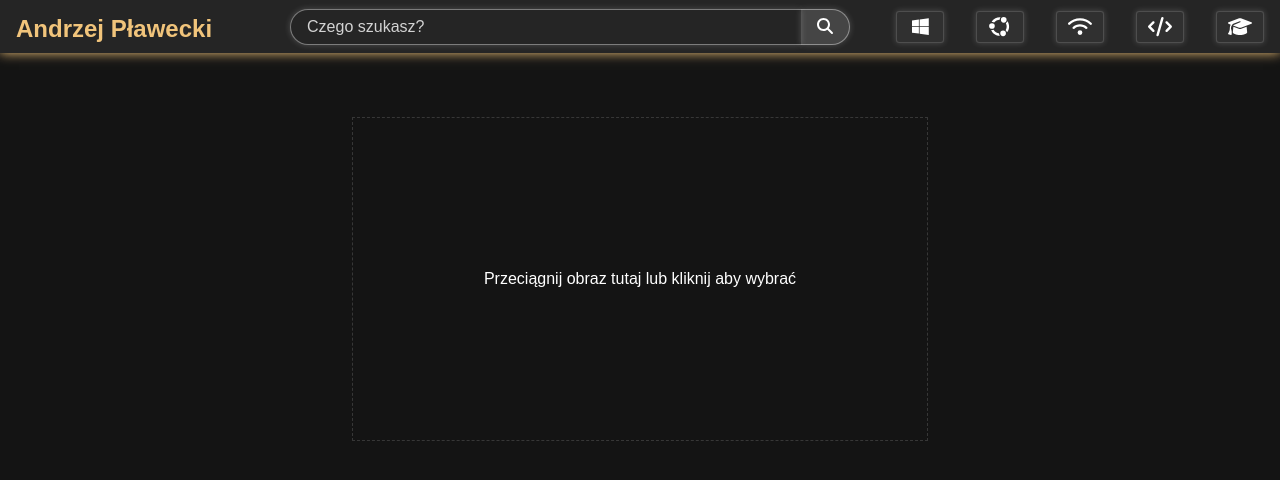
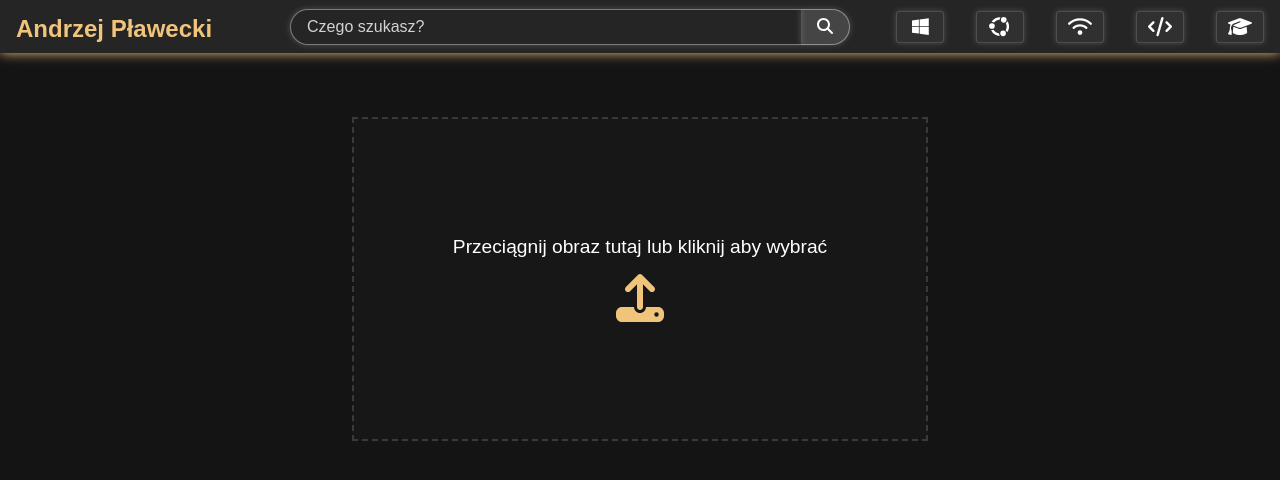
Before and after one commit to viventer/andrew-ponad-frontend, a React (Vite) app: page /post/create in a window 1280 px wide. Shown: the top 480 px of the page. Built offline with nearby package versions, Linux system fonts and the light colour scheme.

Commit message:
Made dropzone work

```diff
--- /dev/null
+++ b/src/views/global/components/ErrorWindow.jsx
@@ -0,0 +1,9 @@
+import { StyledErrorWindow } from "../styles/ErrorWindow.styled";
+
+export default function ErrorWindow({ message }) {
+  return (
+    <StyledErrorWindow className="flex flex-center">
+      <p>{message}</p>
+    </StyledErrorWindow>
+  );
+}
--- /dev/null
+++ b/src/views/global/styles/ErrorWindow.styled.js
@@ -0,0 +1,11 @@
+import styled from "styled-components";
+
+export const StyledErrorWindow = styled.section`
+  padding: 1.5rem;
+  margin: 1rem;
+  font-size: 1.2rem;
+  background-color: rgba(255, 0, 0, 0.1);
+  border-radius: 0.2rem;
+  border: 0.1rem solid rgba(255, 0, 0, 0.2);
+  font-weight: 500;
+`;
--- a/src/views/global/styles/GlobalStyles.js
+++ b/src/views/global/styles/GlobalStyles.js
@@ -24,6 +24,15 @@ export const GlobalStyles = createGlobalStyle`
     display: flex;
   }
 
+  .flex-column {
+    flex-direction: column;
+  }
+
+  .flex-center {
+    align-items: center;
+    justify-content: center;
+  }
+
   .reactRouterLink {
     color: white;
     text-decoration: none;
--- a/src/views/post/components/ImageDropzone.jsx
+++ b/src/views/post/components/ImageDropzone.jsx
@@ -1,18 +1,43 @@
 import { useDropzone } from "react-dropzone";
 
 import { StyledImageDropzone } from "../styles/PostEditor.styled";
+import { FontAwesomeIcon } from "@fortawesome/react-fontawesome";
+import { faUpload } from "@fortawesome/free-solid-svg-icons";
+import { useEffect, useState } from "react";
+import ErrorWindow from "../../global/components/ErrorWindow";
 
-export default function ImageDropzone() {
+export default function ImageDropzone({ fileUrl, setFileUrl }) {
+  const [uploadError, setUploadError] = useState("");
+
   const { getRootProps, getInputProps } = useDropzone({
     accept: {
       "image/*": [],
     },
+    maxFiles: 2,
+    maxSize: 1048576,
+    onDrop: (acceptedFiles) => {
+      if (acceptedFiles) setUploadError("");
+      setFileUrl(URL.createObjectURL(acceptedFiles[0]));
+    },
+    onError: (error) => {
+      setUploadError(
+        "Plik został odrzucony. Pamiętaj, że rozmiar nie może przekraczać 1MB"
+      );
+    },
   });
 
+  useEffect(() => {
+    return () => URL.revokeObjectURL(fileUrl);
+  }, []);
+
   return (
-    <StyledImageDropzone {...getRootProps()}>
-      <input {...getInputProps()} />
-      <p>Przeciągnij obraz tutaj lub kliknij aby wybrać</p>
-    </StyledImageDropzone>
+    <div className="flex flex-column flex-center">
+      <StyledImageDropzone {...getRootProps()}>
+        <input {...getInputProps()} />
+        <p>Przeciągnij obraz tutaj lub kliknij aby wybrać</p>
+        <FontAwesomeIcon icon={faUpload} className="icon" />
+      </StyledImageDropzone>
+      {uploadError && <ErrorWindow message={uploadError} />}
+    </div>
   );
 }
--- a/src/views/post/components/PostEditor.jsx
+++ b/src/views/post/components/PostEditor.jsx
@@ -1,10 +1,23 @@
 import { StyledPostEditor } from "../styles/PostEditor.styled";
 import ImageDropzone from "./ImageDropzone";
 
+import { useState } from "react";
+
 export default function PostEditor() {
+  const [fileUrl, setFileUrl] = useState(null);
+
   return (
     <StyledPostEditor>
-      <ImageDropzone />
+      {fileUrl ? (
+        <img
+          src={fileUrl}
+          onLoad={() => {
+            URL.revokeObjectURL(fileUrl);
+          }}
+        />
+      ) : (
+        <ImageDropzone fileUrl={fileUrl} setFileUrl={setFileUrl} />
+      )}
     </StyledPostEditor>
   );
 }
--- a/src/views/post/styles/PostEditor.styled.js
+++ b/src/views/post/styles/PostEditor.styled.js
@@ -5,10 +5,18 @@ export const StyledPostEditor = styled.main`
   display: flex;
   align-items: center;
   justify-content: center;
+
+  & img {
+    width: 90vw;
+    height: calc(0.5625 * 90vw);
+    max-width: 36rem;
+    max-height: 20.25rem;
+  }
 `;
 
 export const StyledImageDropzone = styled.div`
-  border: 0.1rem dashed rgba(255, 255, 255, 0.15);
+  border: 0.15rem dashed rgba(255, 255, 255, 0.15);
+  background-color: rgba(255, 255, 255, 0.01);
   width: 90vw;
   height: calc(0.5625 * 90vw);
   max-width: 36rem;
@@ -17,4 +25,20 @@ export const StyledImageDropzone = styled.div`
   display: flex;
   align-items: center;
   justify-content: center;
+  flex-direction: column;
+  gap: 1rem;
+  font-size: 1.2rem;
+  font-weight: 500;
+  cursor: pointer;
+  transition: all 0.15s ease-in-out;
+
+  & .icon {
+    font-size: 3rem;
+    color: ${({ theme }) => theme.colors.sunset};
+  }
+
+  &:hover {
+    border-color: rgba(255, 255, 255, 0.3);
+    border-width: 0.3rem;
+  }
 `;
```
